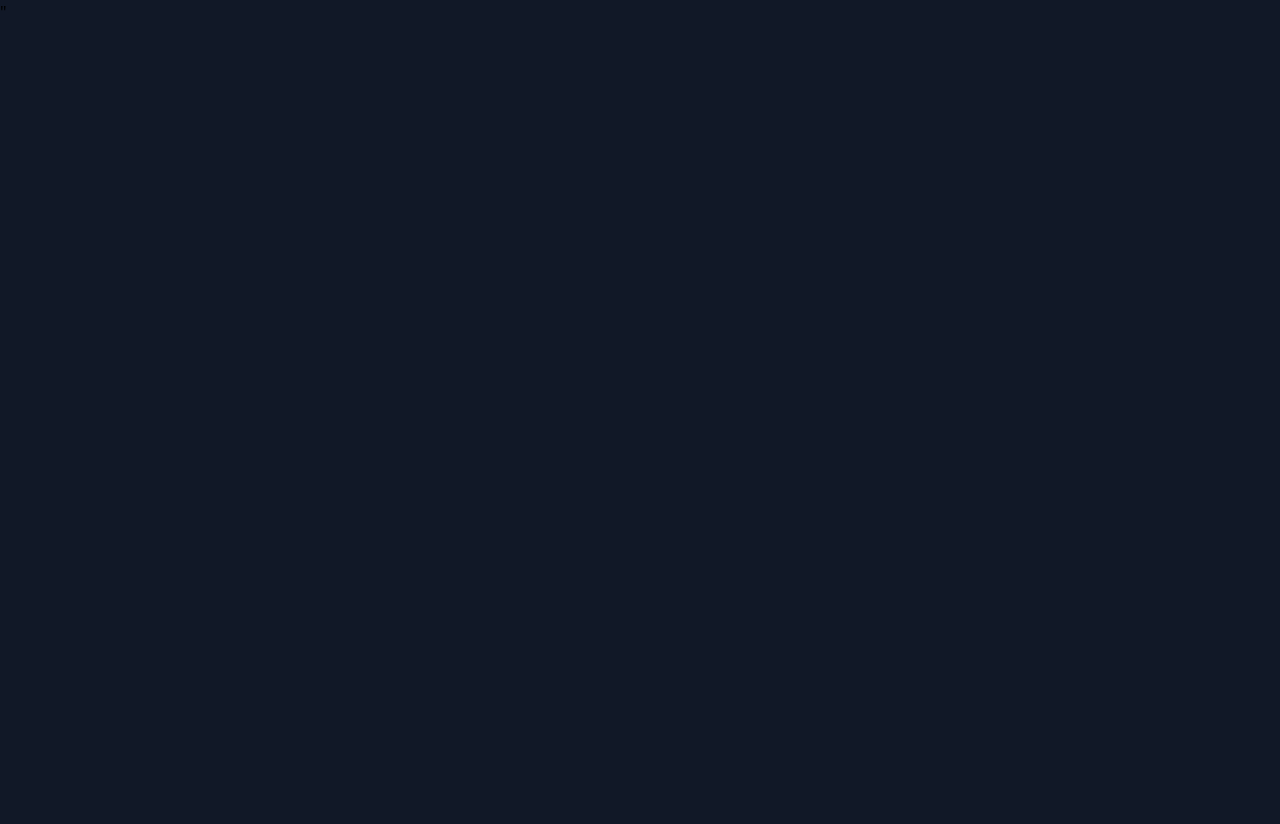
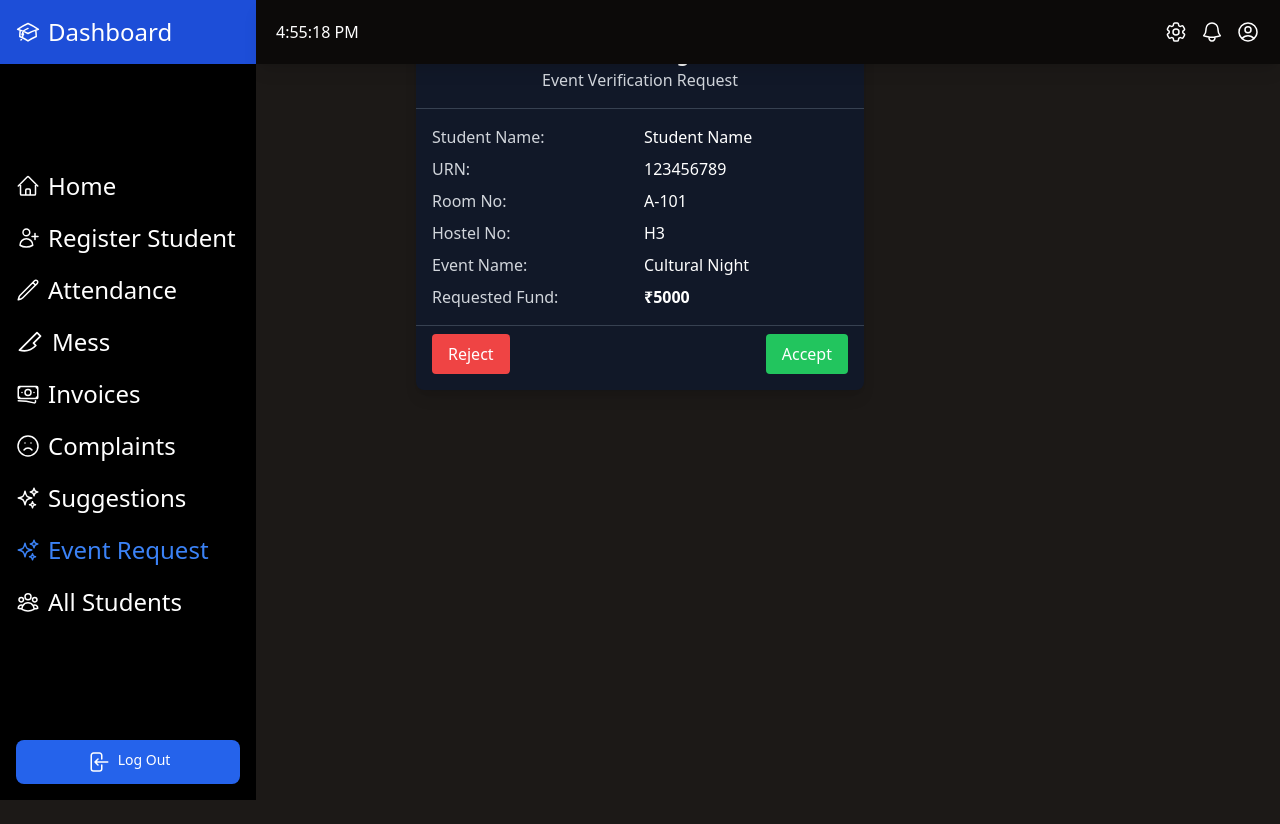
Before and after one commit to u4utkarsh/HostellerHomies, a React (Vite) app in the folder client/: page /admin-dashboard/event-request-verification in a window 1280 px wide. Before the commit this address had no page. Before the commit the page ends 800 px from the top, so only its background shows below. Built offline with nearby package versions, Linux system fonts and the light colour scheme.

Commit message:
added event request verification

```diff
--- a/client/package.json
+++ b/client/package.json
@@ -22,6 +22,7 @@
     "axios": "^1.8.4",
     "chart.js": "^4.3.0",
     "emailjs": "^4.0.2",
+    "lucide-react": "^0.487.0",
     "react": "^18.2.0",
     "react-chartjs-2": "^5.2.0",
     "react-dom": "^18.2.0",
--- a/client/src/App.jsx
+++ b/client/src/App.jsx
@@ -28,6 +28,7 @@ import AllStudents from "./components/Dashboards/AdminDashboard/AllStudents";
 import AdminMess from "./components/Dashboards/AdminDashboard/MessOff";
 import RulesAndGuidelines from "./components/LandingSite/rulesAndGuidelines/RulesAndGuidelines";
 import Event from "./components/Dashboards/StudentDashboard/Event";
+import EventRequestVerification from "./components/Dashboards/AdminDashboard/EventRequestVerification";
 
 function App() {
   return (
@@ -65,6 +66,8 @@ function App() {
           <Route path="settings" element={<AdminSettings/>} />
           <Route path="all-students" element={<AllStudents/>}/>
           <Route path="mess" element={<AdminMess />} />
+          <Route path="event-request-verification" element={<EventRequestVerification />} />
+
         </Route>
       </Routes>
     </>
--- /dev/null
+++ b/client/src/components/Dashboards/AdminDashboard/EventRequestVerification.jsx
@@ -0,0 +1,65 @@
+import React from 'react';
+
+const EventRequestVerification = ({ eventData, onAccept, onReject }) => {
+  // Default values in case props are not provided
+  const defaultEventData = {
+    name: "Student Name",
+    urn: "123456789",
+    roomNo: "A-101",
+    hostelNo: "H3",
+    eventName: "Cultural Night",
+    fund: "5000"
+  };
+
+  // Use provided data or fallback to defaults
+  const data = eventData || defaultEventData;
+
+  return (
+    <div className="w-full max-w-md mx-auto shadow-lg bg-[#111828] rounded-lg overflow-hidden">
+      <div className="p-4 border-b border-gray-700">
+        <h3 className="text-xl font-bold text-center text-white">{data.eventName}</h3>
+        <p className="text-center text-gray-300">Event Verification Request</p>
+      </div>
+
+      <div className="p-4 space-y-4">
+        <div className="grid grid-cols-2 gap-2">
+          <div className="font-medium text-gray-300">Student Name:</div>
+          <div className="text-white">{data.name}</div>
+
+          <div className="font-medium text-gray-300">URN:</div>
+          <div className="text-white">{data.urn}</div>
+
+          <div className="font-medium text-gray-300">Room No:</div>
+          <div className="text-white">{data.roomNo}</div>
+
+          <div className="font-medium text-gray-300">Hostel No:</div>
+          <div className="text-white">{data.hostelNo}</div>
+
+          <div className="font-medium text-gray-300">Event Name:</div>
+          <div className="text-white">{data.eventName}</div>
+
+          <div className="font-medium text-gray-300">Requested Fund:</div>
+          <div className="font-semibold text-white">₹{data.fund}</div>
+        </div>
+      </div>
+
+      <div className="flex justify-between p-4 pt-2 border-t border-gray-700">
+        <button
+          onClick={() => onReject && onReject(data)}
+          className="bg-red-500 hover:bg-red-600 text-white px-4 py-2 rounded"
+        >
+          Reject
+        </button>
+
+        <button
+          onClick={() => onAccept && onAccept(data)}
+          className="bg-green-500 hover:bg-green-600 text-white px-4 py-2 rounded"
+        >
+          Accept
+        </button>
+      </div>
+    </div>
+  );
+};
+
+export default EventRequestVerification;
--- a/client/src/components/Dashboards/AdminDashboard/Home/Home.jsx
+++ b/client/src/components/Dashboards/AdminDashboard/Home/Home.jsx
@@ -16,6 +16,9 @@ import { toast } from "react-toastify";
 function Home() {
   const admin = JSON.parse(localStorage.getItem("admin"));
   const hostel = JSON.parse(localStorage.getItem("hostel"));
+
+  // const admin = JSON.parse(localStorage.getItem("admin")) || {};
+  // const hostel = JSON.parse(localStorage.getItem("hostel")) || {};
   const [noOfStudents, setNoOfStudents] = useState(0);
   const [complaints, setComplaints] = useState([]);
   const [suggestions, setSuggestions] = useState([]);
--- a/client/src/components/Dashboards/AdminDashboard/Index.jsx
+++ b/client/src/components/Dashboards/AdminDashboard/Index.jsx
@@ -149,6 +149,26 @@ export default function Index() {
       ),
     },
     {
+      text: "Event Request",
+      url: "/admin-dashboard/event-request-verification",
+      svg: (
+        <svg
+          xmlns="http://www.w3.org/2000/svg"
+          fill="none"
+          viewBox="0 0 24 24"
+          strokeWidth={1.5}
+          stroke="currentColor"
+          className="w-6 h-6"
+        >
+          <path
+            strokeLinecap="round"
+            strokeLinejoin="round"
+            d="M9.813 15.904L9 18.75l-.813-2.846a4.5 4.5 0 00-3.09-3.09L2.25 12l2.846-.813a4.5 4.5 0 003.09-3.09L9 5.25l.813 2.846a4.5 4.5 0 003.09 3.09L15.75 12l-2.846.813a4.5 4.5 0 00-3.09 3.09zM18.259 8.715L18 9.75l-.259-1.035a3.375 3.375 0 00-2.455-2.456L14.25 6l1.036-.259a3.375 3.375 0 002.455-2.456L18 2.25l.259 1.035a3.375 3.375 0 002.456 2.456L21.75 6l-1.035.259a3.375 3.375 0 00-2.456 2.456zM16.894 20.567L16.5 21.75l-.394-1.183a2.25 2.25 0 00-1.423-1.423L13.5 18.75l1.183-.394a2.25 2.25 0 001.423-1.423l.394-1.183.394 1.183a2.25 2.25 0 001.423 1.423l1.183.394-1.183.394a2.25 2.25 0 00-1.423 1.423z"
+          />
+        </svg>
+      ),
+    },
+    {
       text: "All Students",
       url: "/admin-dashboard/all-students",
       svg: (
--- a/client/src/components/Dashboards/StudentDashboard/Event.jsx
+++ b/client/src/components/Dashboards/StudentDashboard/Event.jsx
@@ -1,4 +1,5 @@
 import React, { useState } from 'react';
+import EventStatus from './EventStatus';
 
 const Event = () => {
   const [formData, setFormData] = useState({
@@ -79,15 +80,14 @@ const Event = () => {
           </div>
 
           <div>
-            <label className="block text-gray-300 font-semibold mb-1">Event Details</label>
-            <textarea
+            <label className="block text-gray-300 font-semibold mb-1">Event Name</label>
+            <input
               name="eventDetails"
-              rows="3"
               className="w-full px-3 py-2 border border-gray-600 bg-transparent text-white rounded-md resize-none focus:outline-none focus:ring-2 focus:ring-blue-500"
               value={formData.eventDetails}
               onChange={handleChange}
               required
-            ></textarea>
+            ></input>
           </div>
 
           <div>
@@ -111,7 +111,9 @@ const Event = () => {
             </button>
           </div>
         </form>
-
+        <div className="flex justify-center items-center h-screen bg-gray-100">
+      <EventStatus requestId="12345" />
+    </div>
       </div>
     </div>
   );
--- /dev/null
+++ b/client/src/components/Dashboards/StudentDashboard/EventStatus.jsx
@@ -0,0 +1,52 @@
+import { useState, useEffect } from "react";
+import { CheckCircle, XCircle, Clock } from "lucide-react";
+
+const EventStatus = ({ requestId }) => {
+  const [status, setStatus] = useState(null);
+  const [loading, setLoading] = useState(true);
+
+  useEffect(() => {
+    const fetchStatus = async () => {
+      try {
+        const response = await fetch(`/api/request-status/${requestId}`);
+        const data = await response.json();
+        setStatus(data.status);
+      } catch (error) {
+        console.error("Error fetching request status:", error);
+      } finally {
+        setLoading(false);
+      }
+    };
+
+    fetchStatus();
+  }, [requestId]);
+
+  if (loading) {
+    return <div className="text-gray-600 text-lg">Fetching status...</div>;
+  }
+
+  return (
+    <div className="flex items-center gap-2 p-4 border rounded-lg shadow-md w-64">
+      {status === "accepted" && (
+        <>
+          <CheckCircle className="text-green-500" size={24} />
+          <span className="text-green-700 font-semibold">Accepted</span>
+        </>
+      )}
+      {status === "rejected" && (
+        <>
+          <XCircle className="text-red-500" size={24} />
+          <span className="text-red-700 font-semibold">Rejected</span>
+        </>
+      )}
+      {status === "pending" && (
+        <>
+          <Clock className="text-yellow-500" size={24} />
+          <span className="text-yellow-700 font-semibold">Pending</span>
+        </>
+      )}
+    </div>
+  );
+};
+
+export default EventStatus;
```
Also changed, not shown: 1 other file (tests, documents, lock files or other folders).
